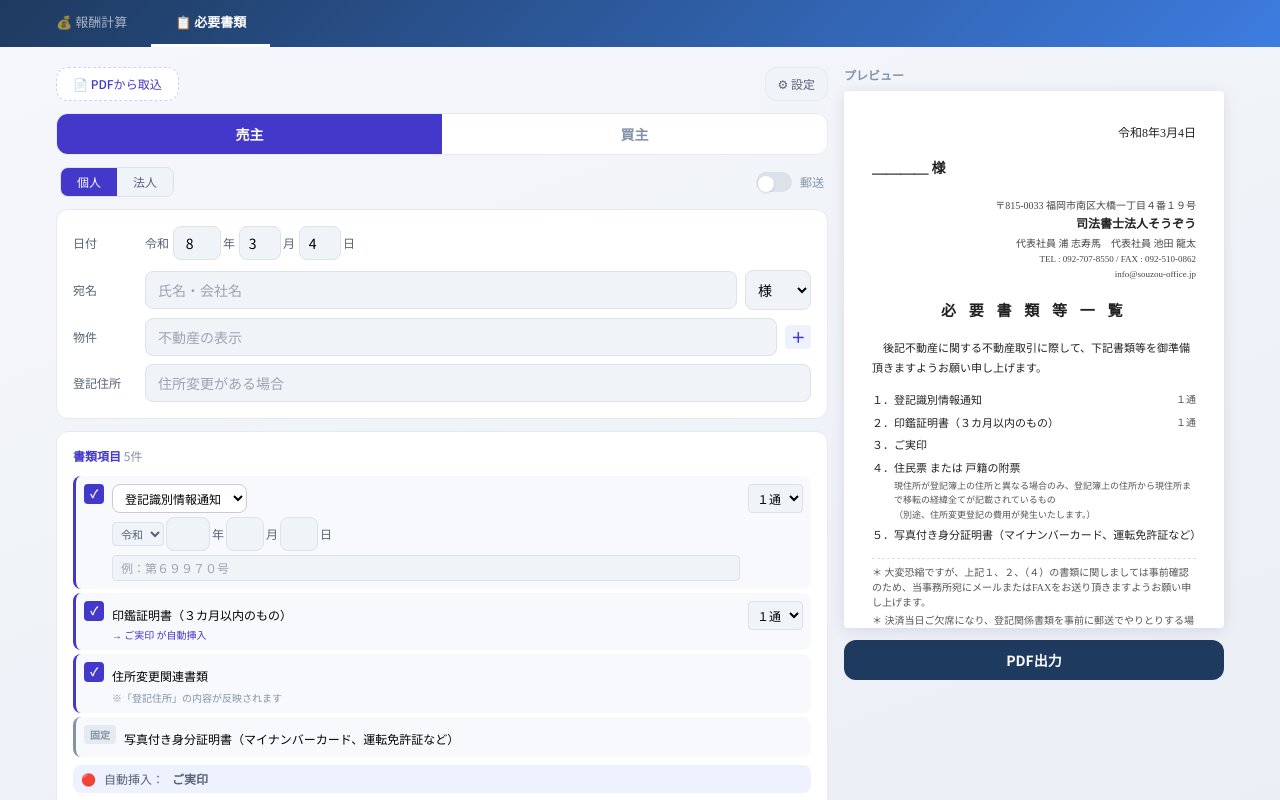
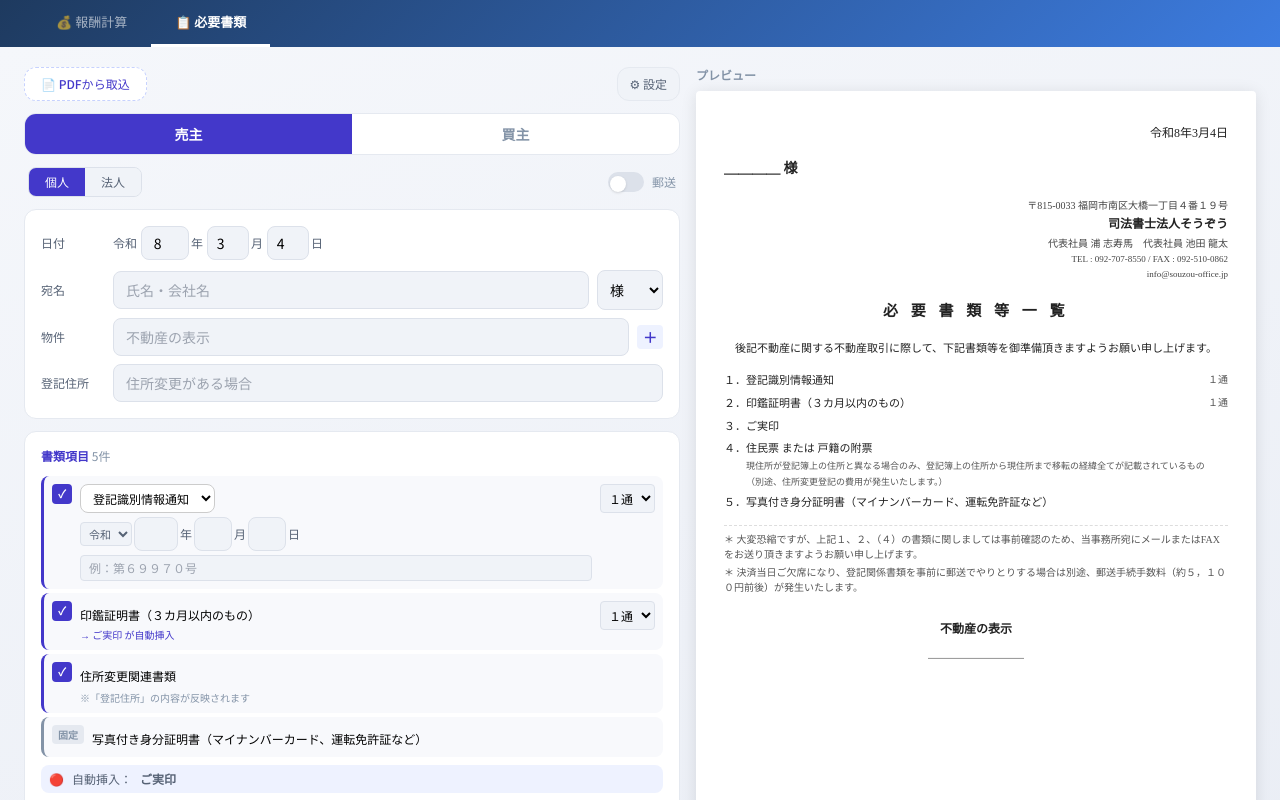
Before and after one commit to souzou-office/fee-calculator, a React (Vite) app: page / in a window 1280 px wide. Both pictures are taken after a click on the button "📋 必要書類". Shown: the top 800 px of the page. Built offline with nearby package versions, Linux system fonts and the light colour scheme.

Commit message:
feat: プレビューと全体幅を拡大
コンテナ幅を1200px→1600px、プレビューパネル幅を380px→560pxに拡大。

https://claude.ai/code/session_01Hmm4At9ZTbDqAB2MTYxHNW

```diff
--- a/src/DocumentChecklist.jsx
+++ b/src/DocumentChecklist.jsx
@@ -468,7 +468,7 @@ export default function DocumentChecklist() {
       </div>
 
       {/* Right: Preview panel (sticky on desktop, flows below on mobile) */}
-      <div className="w-full lg:w-[380px] lg:shrink-0">
+      <div className="w-full lg:w-[560px] lg:shrink-0">
         <div className="lg:sticky lg:top-4">
           <h2 className="text-xs font-bold mb-2" style={{ color: "#8393a7" }}>プレビュー</h2>
           {previewPanel}
--- a/src/main.jsx
+++ b/src/main.jsx
@@ -44,7 +44,7 @@ function Root() {
           background: "linear-gradient(160deg,#f5f7fb,#e8ecf4)",
           fontFamily: "'Noto Sans JP',sans-serif",
         }}>
-          <div style={{ maxWidth: 1200, margin: "0 auto", padding: "20px 16px 40px" }}>
+          <div style={{ maxWidth: 1600, margin: "0 auto", padding: "20px 24px 40px" }}>
             <DocumentChecklist />
           </div>
         </div>
```
